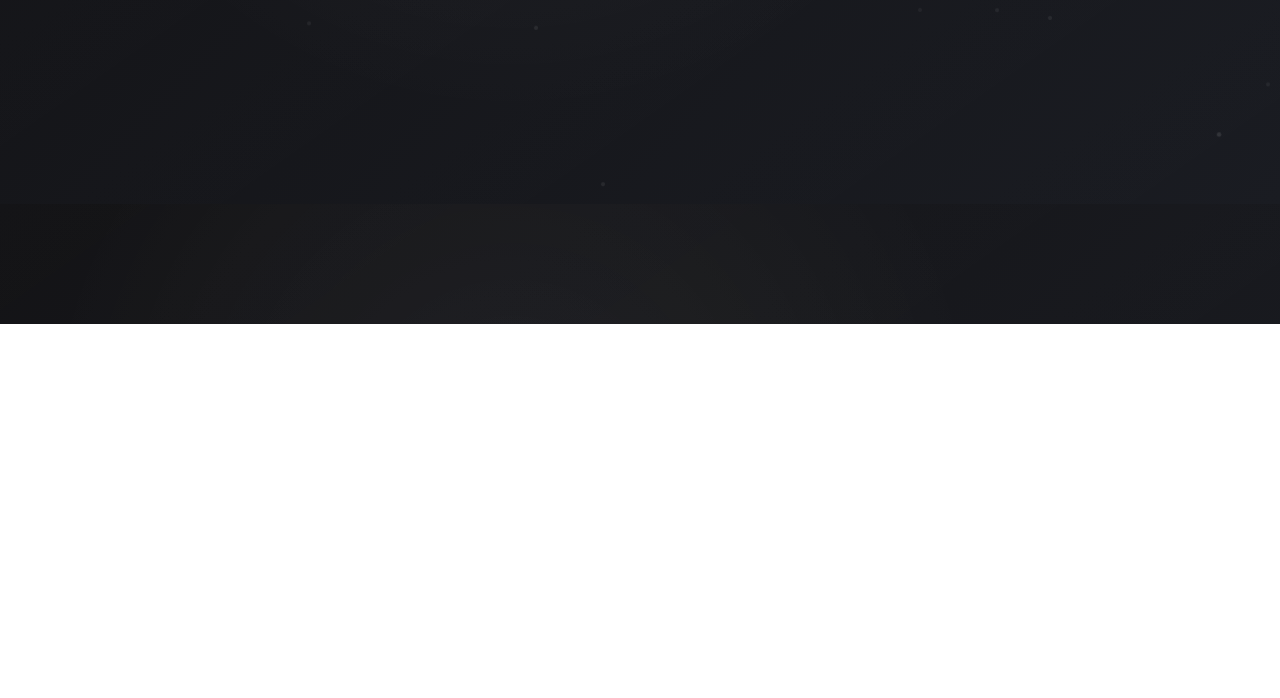
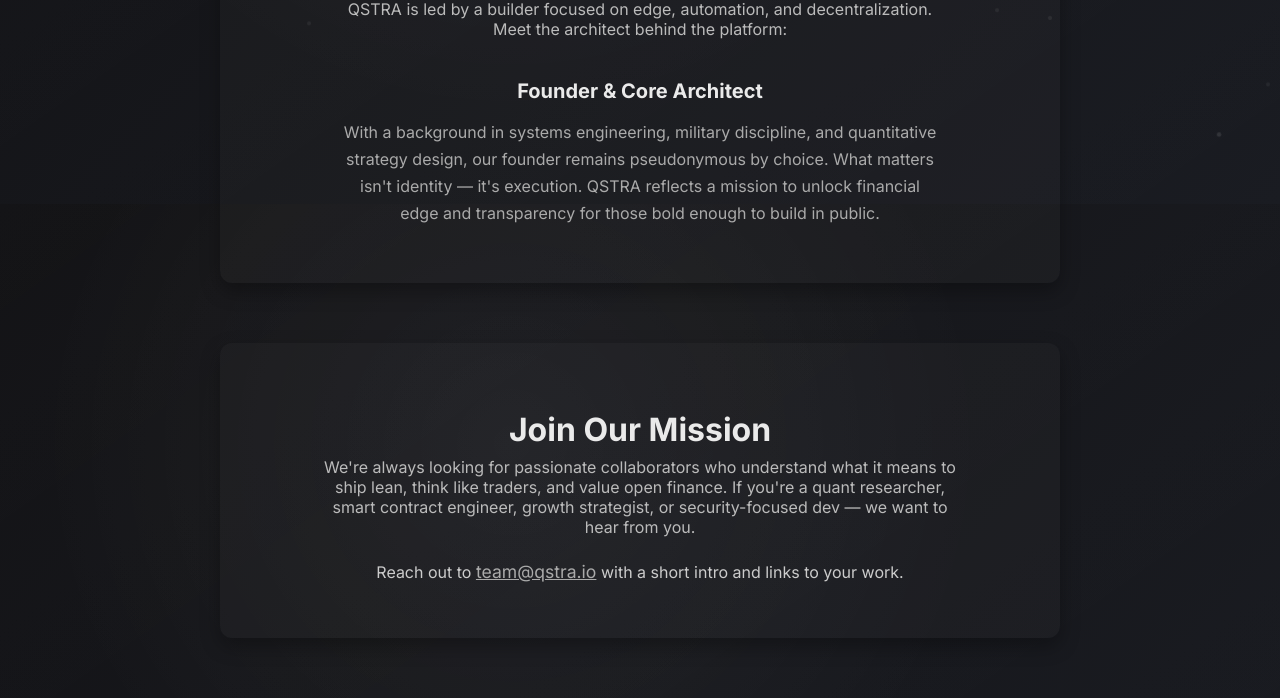
Before and after one commit to Goldie022/qstra, a website: page contact.html in a window 1280 px wide. Shown: the part 596-1294 px from the top of the page. Before the commit the page ends 920 px from the top, so only its background shows below. Drawn offline with Linux system fonts and the light colour scheme.

Commit message:
Update logo and website content

```diff
--- a/contact.html
+++ b/contact.html
@@ -5,9 +5,7 @@
   <meta name="viewport" content="width=device-width, initial-scale=1.0">
   <title>Contact | QSTRA</title>
   <link href="https://fonts.googleapis.com/css2?family=Inter:wght@400;600;700&display=swap" rel="stylesheet">
-
   <script defer src="https://vercel.com/analytics/script.js"></script>
-
   <style>
     body {
       margin: 0;
@@ -63,7 +61,6 @@
       border-radius: 12px;
       box-shadow: 0 8px 20px rgba(0,0,0,0.3);
     }
-
     h1 {
       font-size: 2.5rem;
       color: white;
@@ -107,7 +104,6 @@
       <img src="qstra_icon.png" alt="QSTRA Logo" style="height: 40px; width: auto;">
       <span style="font-size: 1.2rem; font-weight: 600; letter-spacing: 0.15em; color: #ffffff;">QSTRA</span>
     </a>
-
     <nav>
       <a href="/">Home</a>
       <a href="/about.html">About</a>
@@ -118,6 +114,28 @@
   <div class="container">
     <h1>Contact Us</h1>
     <p>Email: <a href="mailto:team@qstra.io">team@qstra.io</a></p>
+  </div>
+
+  <div class="container" style="margin-top: 60px;">
+    <h2 style="font-size: 2rem; margin-bottom: 0.5rem;">Our Team</h2>
+    <p style="color: #bbb; font-size: 1rem; max-width: 600px; margin: 0 auto 40px;">
+      QSTRA is led by a builder focused on edge, automation, and decentralization. Meet the architect behind the platform:
+    </p>
+
+    <div style="text-align: center; max-width: 600px; margin: 0 auto;">
+      <h3 style="margin-bottom: 0.5rem; font-size: 1.25rem;">Founder & Core Architect</h3>
+      <p style="color: #aaa; font-size: 1rem; line-height: 1.7;">
+        With a background in systems engineering, military discipline, and quantitative strategy design, our founder remains pseudonymous by choice. What matters isn't identity — it's execution. QSTRA reflects a mission to unlock financial edge and transparency for those bold enough to build in public.
+      </p>
+    </div>
+  </div>
+
+  <div class="container" style="margin-top: 60px;">
+    <h2 style="font-size: 2rem; margin-bottom: 0.5rem;">Join Our Mission</h2>
+    <p style="color: #bbb; font-size: 1rem; max-width: 640px; margin: 0 auto 24px;">
+      We're always looking for passionate collaborators who understand what it means to ship lean, think like traders, and value open finance. If you're a quant researcher, smart contract engineer, growth strategist, or security-focused dev — we want to hear from you.
+    </p>
+    <p style="color: #ccc; font-size: 1rem;">Reach out to <a href="mailto:team@qstra.io">team@qstra.io</a> with a short intro and links to your work.</p>
   </div>
 
   <script>
```
Lines whose indentation alone changed are shown as unchanged.
